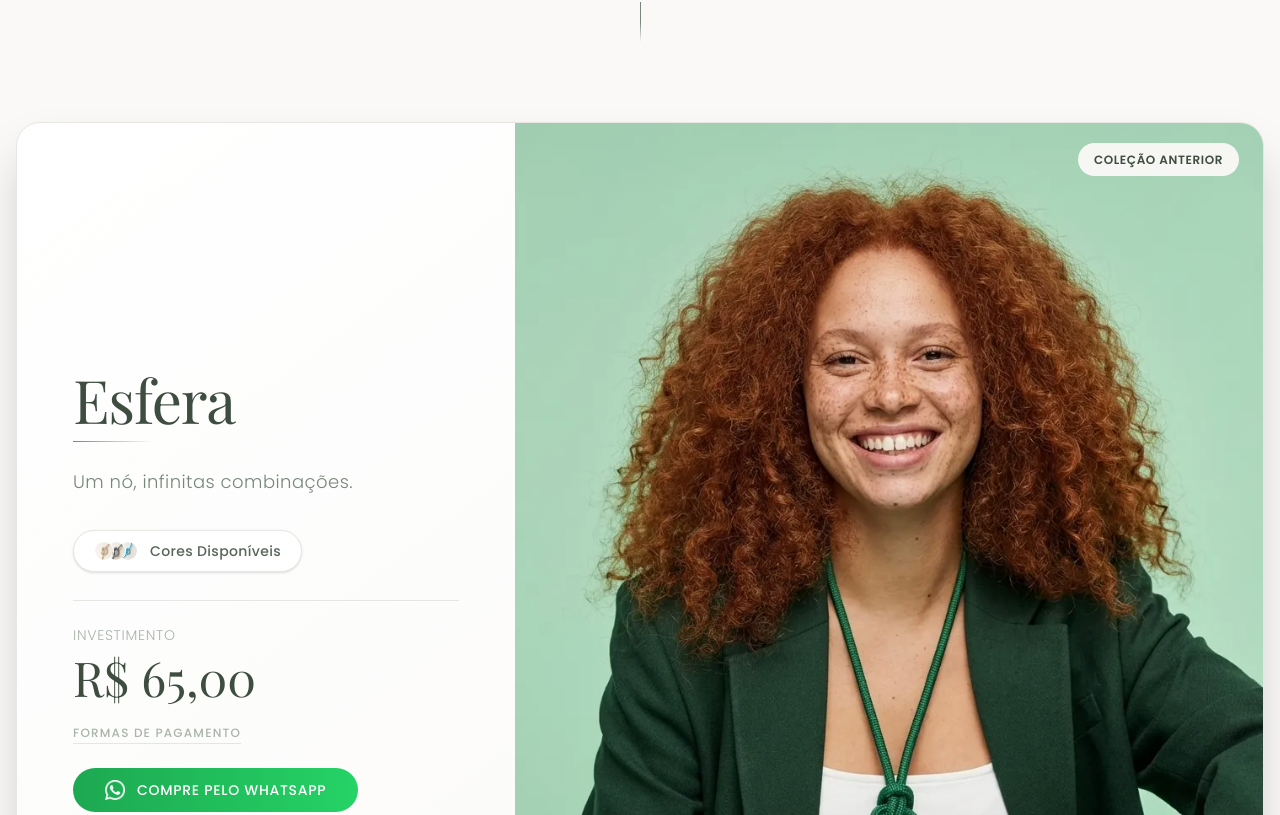
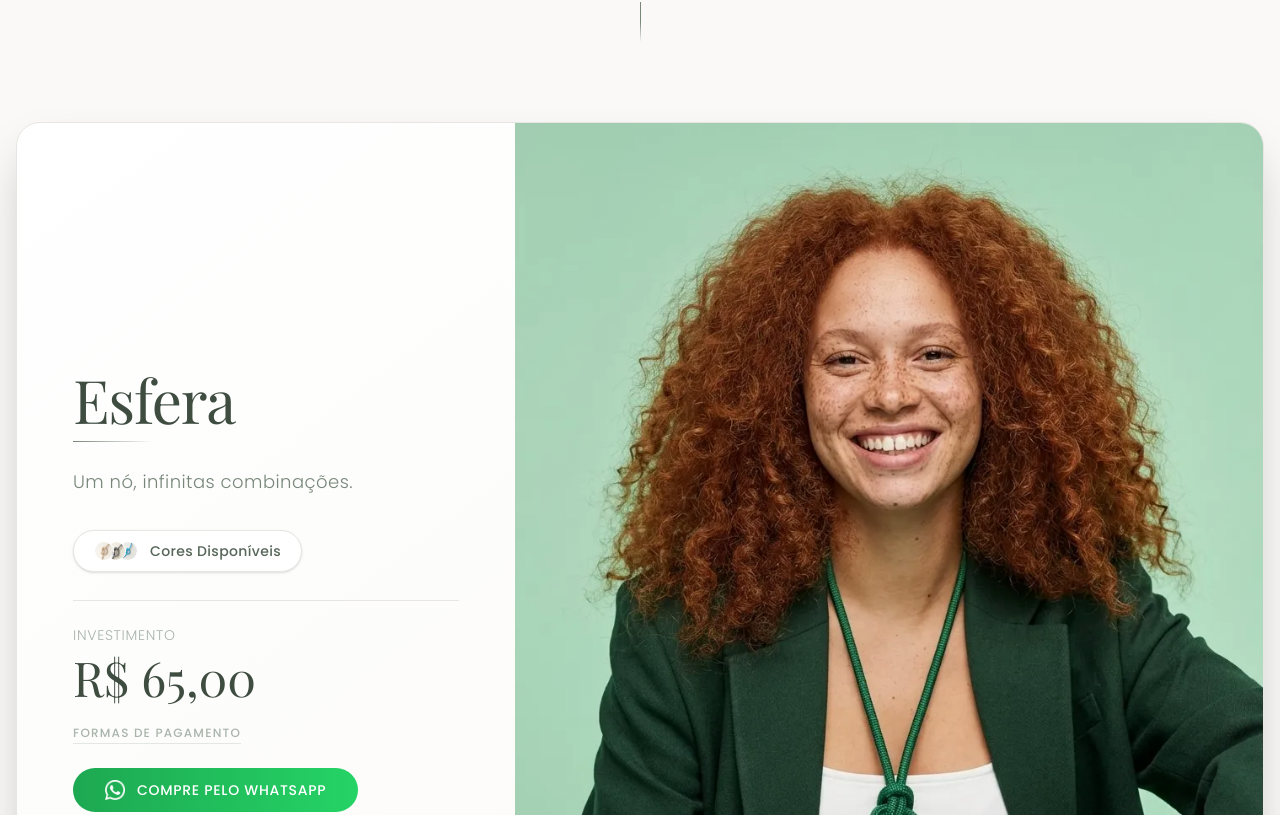
Before and after one commit to thtowers/site-deu-no, a React (Vite) app: page /colecoes-anteriores in a window 1280 px wide. Shown: the part 1845-2660 px from the top of the page. Built offline with nearby package versions, Linux system fonts and the light colour scheme.

Commit message:
refactor: update ProductCard layout and refresh content descriptions and modal subtitles in ColecoesAnterioresPage

```diff
--- a/src/components/ProductCard.jsx
+++ b/src/components/ProductCard.jsx
@@ -323,18 +323,18 @@ const ProductCard = ({
 
                             <div className="space-y-4 max-h-[50vh] overflow-y-auto pr-2 overscroll-contain custom-scrollbar">
                                 {colorsList.map(color => (
-                                    <div key={color.id} className="flex items-center gap-4 p-4 rounded-2xl bg-gradient-to-r from-[#faf9f7] to-white border border-[#e8e6e3] hover:shadow-md transition-shadow relative">
+                                    <div key={color.id} className="flex items-center gap-4 p-4 rounded-2xl bg-gradient-to-r from-[#faf9f7] to-white border border-[#e8e6e3] hover:shadow-md transition-shadow">
                                         <img
                                             src={color.imageSrc}
                                             alt={color.name}
-                                            className="w-12 h-12 rounded-full shadow-sm border border-white object-cover cursor-zoom-in hover:scale-110 transition-transform duration-300"
+                                            className="w-12 h-12 rounded-full shadow-sm border border-white object-cover cursor-zoom-in hover:scale-110 transition-transform duration-300 shrink-0"
                                             onClick={() => setExpandedImage(color.imageSrc)}
                                         />
-                                        <div>
-                                            <span className="block font-medium text-[#3f4d41] text-lg" style={{ fontFamily: "'Poppins', sans-serif" }}>{color.name}</span>
+                                        <div className="flex-1 pr-2">
+                                            <span className="block font-medium text-[#3f4d41] text-lg leading-tight" style={{ fontFamily: "'Poppins', sans-serif" }}>{color.name}</span>
                                         </div>
                                         <button
-                                            className="absolute right-4 top-1/2 -translate-y-1/2 text-[#a9b4aa] hover:text-[#3f4d41] transition-colors"
+                                            className="text-[#a9b4aa] hover:text-[#3f4d41] transition-colors shrink-0 p-1"
                                             onClick={() => setExpandedImage(color.imageSrc)}
                                             title="Ver detalhes"
                                         >
--- a/src/pages/ColecoeAnterioresPage.jsx
+++ b/src/pages/ColecoeAnterioresPage.jsx
@@ -117,7 +117,6 @@ const ColecoeAnterioresPage = () => {
                                 'verde_militar_poa_branco', 'rami_branco', 'areia_poa_marrom_escuro',
                                 'vermelho_poa_azul_marinho'
                             ]}
-                            badgeText="Coleção Anterior"
                             reversed={true}
                             imageClass="object-center"
                         />
@@ -130,6 +129,7 @@ const ColecoeAnterioresPage = () => {
                             price="R$ 70,00"
                             imageSrc={["/assets/produtos/abraco.webp", "/assets/produtos/abraco2.webp"]}
                             mobileImageSrc="/assets/produtos/abraco.webp"
+                            modalSubtitle="Escolha até duas cores"
                             colorOptions={[
                                 'areia', 'cinza', 'azul_bebe', 'amarelo_manteiga', 'verde_limao', 'rosa_bebe',
                                 'verde_militar', 'azul_petroleo', 'verde_bandeira', 'azul_marinho',
@@ -147,7 +147,7 @@ const ColecoeAnterioresPage = () => {
                         <ProductCard
                             id="Chave"
                             name="Chave"
-                            description={["Coleção Anterior"]}
+                            description={["Discreto o suficiente para o olhar. Inesquecível para a memória."]}
                             price="R$ 40,00"
                             imageSrc={["/assets/produtos/chave.webp", "/assets/produtos/chave2.webp"]}
                             mobileImageSrc="/assets/produtos/chave.webp"
@@ -168,10 +168,11 @@ const ColecoeAnterioresPage = () => {
                         <ProductCard
                             id="Círculo"
                             name="Círculo"
-                            description={["Coleção Anterior"]}
+                            description={["Elegância não se explica, se sente."]}
                             price="R$ 65,00"
                             imageSrc={["/assets/produtos/circulo.webp", "/assets/produtos/circulo2.webp"]}
                             mobileImageSrc="/assets/produtos/circulo.webp"
+                            modalSubtitle="Escolha até duas cores"
                             colorOptions={[
                                 'areia', 'cinza', 'azul_bebe', 'amarelo_manteiga', 'verde_limao', 'rosa_bebe',
                                 'verde_militar', 'azul_petroleo', 'verde_bandeira', 'azul_marinho',
@@ -193,6 +194,7 @@ const ColecoeAnterioresPage = () => {
                             price="R$ 65,00"
                             imageSrc={["/assets/produtos/geranio.webp", "/assets/produtos/geranio2.webp"]}
                             mobileImageSrc="/assets/produtos/geranio.webp"
+                            modalSubtitle="Escolha até duas cores"
                             colorOptions={[
                                 'areia', 'cinza', 'azul_bebe', 'amarelo_manteiga', 'verde_limao', 'rosa_bebe',
                                 'verde_militar', 'azul_petroleo', 'verde_bandeira', 'azul_marinho',
```
Also changed, not shown: 1 other file (tests, documents, lock files or other folders).
